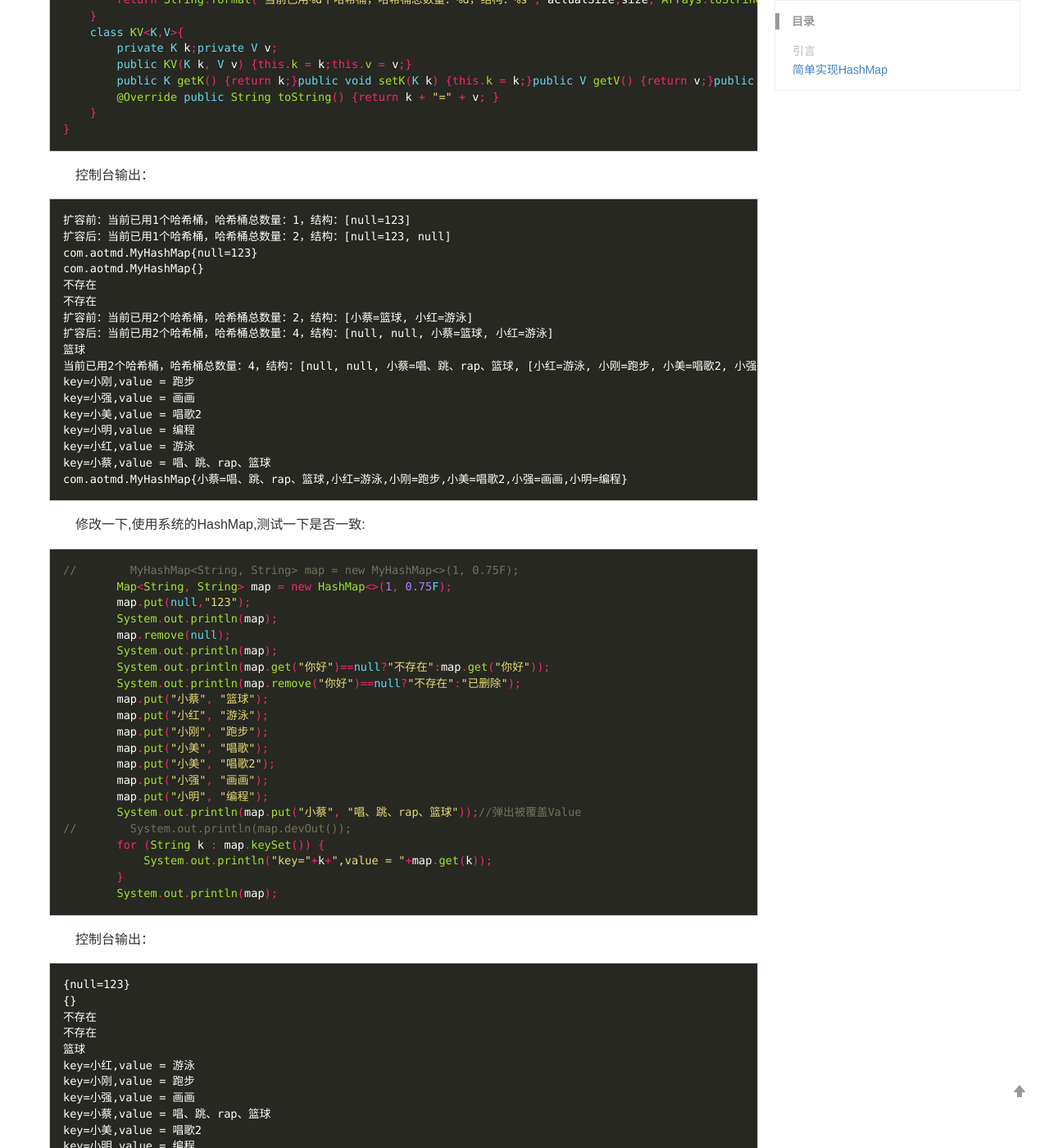
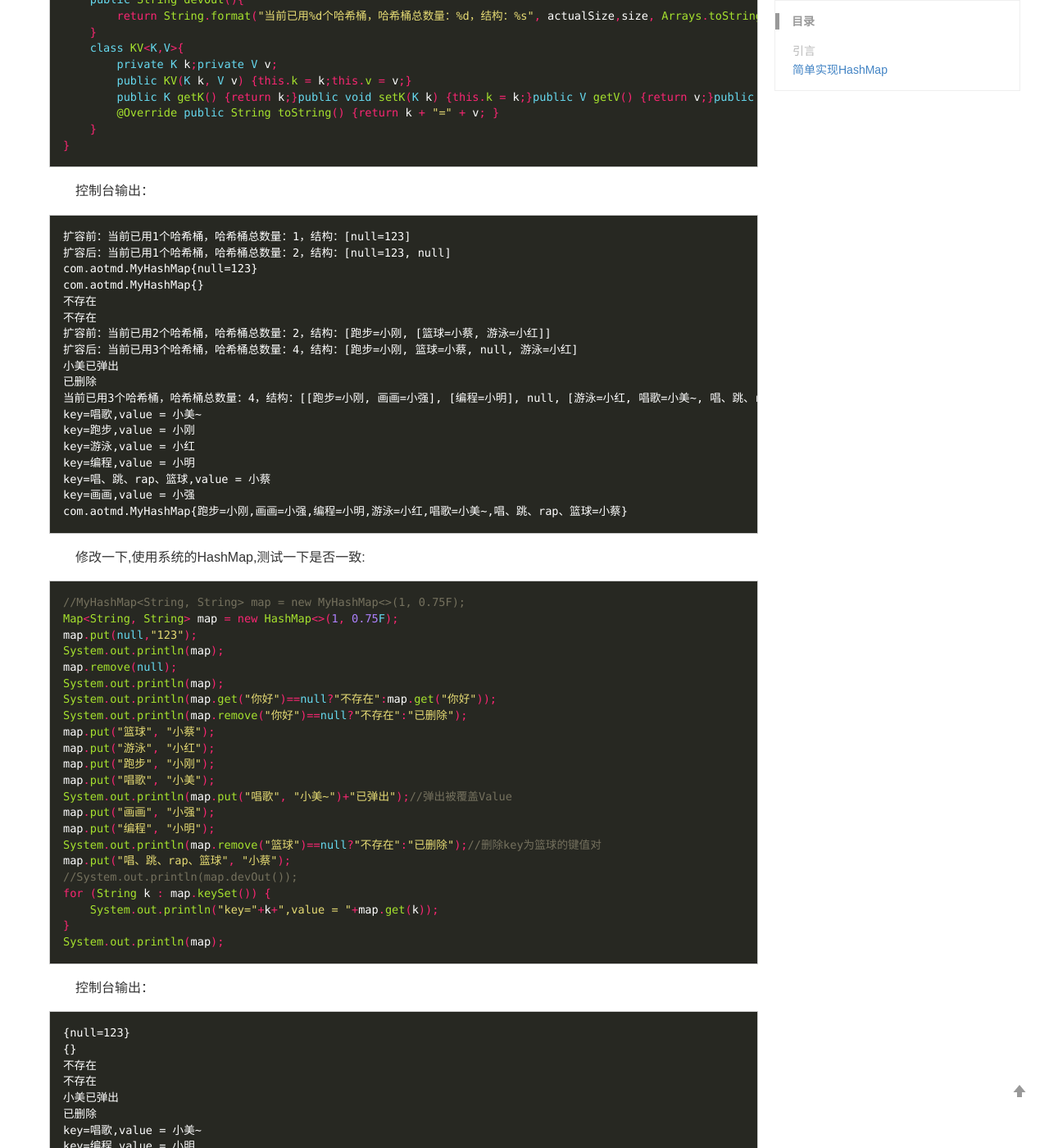
Before and after one commit to acteds/acteds.github.io, a Jekyll site: the page built from _posts/2024-04-08-简单实现HashMap.md, in a window 1280 px wide and 1400 px high, scrolled down 7500 px. Shown: the whole window at 82% size. Built offline with Jekyll 4.4.1, drawn with Linux system fonts in a browser that asks for light colours; some of the changed text lies outside the part shown.

Commit message:
修改用例

````diff
--- a/_posts/2024-04-08-简单实现HashMap.md
+++ b/_posts/2024-04-08-简单实现HashMap.md
@@ -47,14 +47,15 @@ public class Main {
         System.out.println(map);
         System.out.println(map.get("你好")==null?"不存在":map.get("你好"));
         System.out.println(map.remove("你好")==null?"不存在":"已删除");
-        map.put("小蔡", "篮球");
-        map.put("小红", "游泳");
-        map.put("小刚", "跑步");
-        map.put("小美", "唱歌");
-        map.put("小美", "唱歌2");
-        map.put("小强", "画画");
-        map.put("小明", "编程");
-        System.out.println(map.put("小蔡", "唱、跳、rap、篮球"));//弹出被覆盖Value
+        map.put("篮球", "小蔡");
+        map.put("游泳", "小红");
+        map.put("跑步", "小刚");
+        map.put("唱歌", "小美");
+        System.out.println(map.put("唱歌", "小美~")+"已弹出");//弹出被覆盖Value
+        map.put("画画", "小强");
+        map.put("编程", "小明");
+        System.out.println(map.remove("篮球")==null?"不存在":"已删除");//删除key为篮球的键值对
+        map.put("唱、跳、rap、篮球", "小蔡");
         System.out.println(map.devOut());
         for (String k : map.keySet()) {
             System.out.println("key="+k+",value = "+map.get(k));
@@ -376,41 +377,43 @@ com.aotmd.MyHashMap{null=123}
 com.aotmd.MyHashMap{}
 不存在
 不存在
-扩容前：当前已用2个哈希桶，哈希桶总数量：2，结构：[小蔡=篮球, 小红=游泳]
-扩容后：当前已用2个哈希桶，哈希桶总数量：4，结构：[null, null, 小蔡=篮球, 小红=游泳]
-篮球
-当前已用2个哈希桶，哈希桶总数量：4，结构：[null, null, 小蔡=唱、跳、rap、篮球, [小红=游泳, 小刚=跑步, 小美=唱歌2, 小强=画画, 小明=编程]]
-key=小刚,value = 跑步
-key=小强,value = 画画
-key=小美,value = 唱歌2
-key=小明,value = 编程
-key=小红,value = 游泳
-key=小蔡,value = 唱、跳、rap、篮球
-com.aotmd.MyHashMap{小蔡=唱、跳、rap、篮球,小红=游泳,小刚=跑步,小美=唱歌2,小强=画画,小明=编程}
+扩容前：当前已用2个哈希桶，哈希桶总数量：2，结构：[跑步=小刚, [篮球=小蔡, 游泳=小红]]
+扩容后：当前已用3个哈希桶，哈希桶总数量：4，结构：[跑步=小刚, 篮球=小蔡, null, 游泳=小红]
+小美已弹出
+已删除
+当前已用3个哈希桶，哈希桶总数量：4，结构：[[跑步=小刚, 画画=小强], [编程=小明], null, [游泳=小红, 唱歌=小美~, 唱、跳、rap、篮球=小蔡]]
+key=唱歌,value = 小美~
+key=跑步,value = 小刚
+key=游泳,value = 小红
+key=编程,value = 小明
+key=唱、跳、rap、篮球,value = 小蔡
+key=画画,value = 小强
+com.aotmd.MyHashMap{跑步=小刚,画画=小强,编程=小明,游泳=小红,唱歌=小美~,唱、跳、rap、篮球=小蔡}
 ```
 &emsp;&emsp;修改一下,使用系统的HashMap,测试一下是否一致:
 ```java
-//        MyHashMap<String, String> map = new MyHashMap<>(1, 0.75F);
-        Map<String, String> map = new HashMap<>(1, 0.75F);
-        map.put(null,"123");
-        System.out.println(map);
-        map.remove(null);
-        System.out.println(map);
-        System.out.println(map.get("你好")==null?"不存在":map.get("你好"));
-        System.out.println(map.remove("你好")==null?"不存在":"已删除");
-        map.put("小蔡", "篮球");
-        map.put("小红", "游泳");
-        map.put("小刚", "跑步");
-        map.put("小美", "唱歌");
-        map.put("小美", "唱歌2");
-        map.put("小强", "画画");
-        map.put("小明", "编程");
-        System.out.println(map.put("小蔡", "唱、跳、rap、篮球"));//弹出被覆盖Value
-//        System.out.println(map.devOut());
-        for (String k : map.keySet()) {
-            System.out.println("key="+k+",value = "+map.get(k));
-        }
-        System.out.println(map);
+//MyHashMap<String, String> map = new MyHashMap<>(1, 0.75F);
+Map<String, String> map = new HashMap<>(1, 0.75F);
+map.put(null,"123");
+System.out.println(map);
+map.remove(null);
+System.out.println(map);
+System.out.println(map.get("你好")==null?"不存在":map.get("你好"));
+System.out.println(map.remove("你好")==null?"不存在":"已删除");
+map.put("篮球", "小蔡");
+map.put("游泳", "小红");
+map.put("跑步", "小刚");
+map.put("唱歌", "小美");
+System.out.println(map.put("唱歌", "小美~")+"已弹出");//弹出被覆盖Value
+map.put("画画", "小强");
+map.put("编程", "小明");
+System.out.println(map.remove("篮球")==null?"不存在":"已删除");//删除key为篮球的键值对
+map.put("唱、跳、rap、篮球", "小蔡");
+//System.out.println(map.devOut());
+for (String k : map.keySet()) {
+    System.out.println("key="+k+",value = "+map.get(k));
+}
+System.out.println(map);
 ```
 &emsp;&emsp;控制台输出：
 ```text
@@ -418,13 +421,14 @@ com.aotmd.MyHashMap{小蔡=唱、跳、rap、篮球,小红=游泳,小刚=跑步,
 {}
 不存在
 不存在
-篮球
-key=小红,value = 游泳
-key=小刚,value = 跑步
-key=小强,value = 画画
-key=小蔡,value = 唱、跳、rap、篮球
-key=小美,value = 唱歌2
-key=小明,value = 编程
-{小红=游泳, 小刚=跑步, 小强=画画, 小蔡=唱、跳、rap、篮球, 小美=唱歌2, 小明=编程}
+小美已弹出
+已删除
+key=唱歌,value = 小美~
+key=编程,value = 小明
+key=唱、跳、rap、篮球,value = 小蔡
+key=跑步,value = 小刚
+key=游泳,value = 小红
+key=画画,value = 小强
+{唱歌=小美~, 编程=小明, 唱、跳、rap、篮球=小蔡, 跑步=小刚, 游泳=小红, 画画=小强}
 ```
 &emsp;&emsp;没有问题
````
